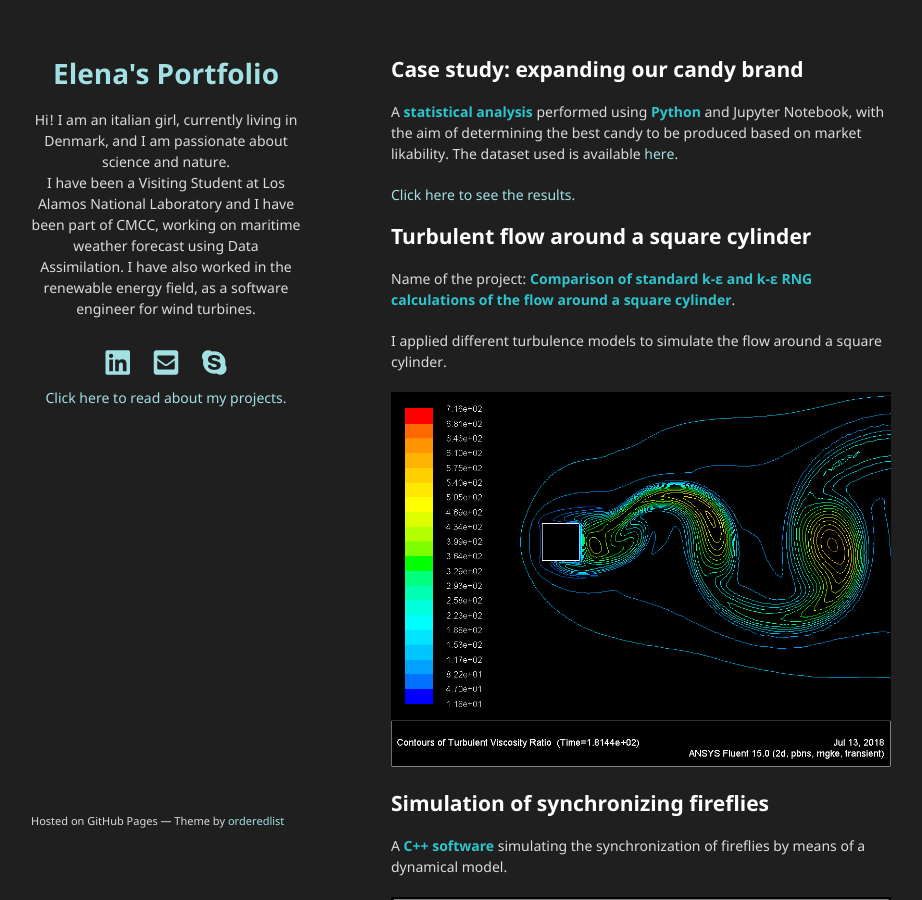
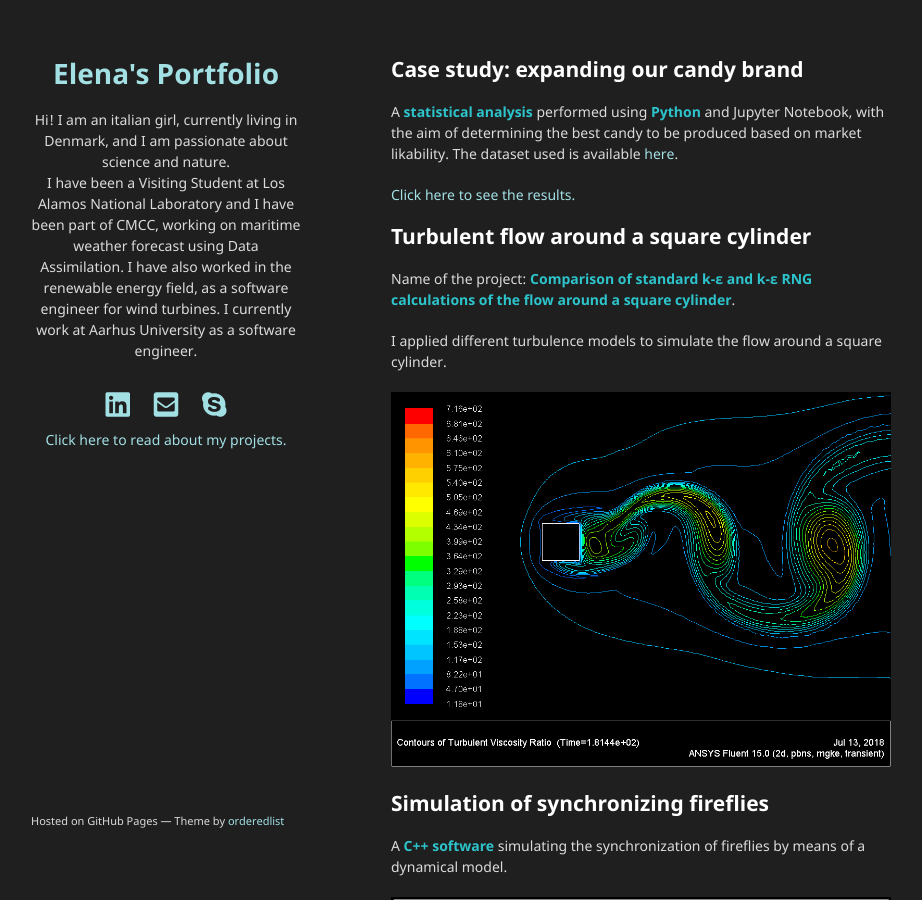
Before and after one commit to elenafini/elenafini.github.io, a Jekyll site: the page built from index.html, in a window 1280 px wide and 900 px high. Shown: the whole window, without its empty margins (179-1101 px from the left). Built offline with Jekyll 4.4.1, drawn with Linux system fonts in a browser that asks for light colours; the list of posts is cut into pages by our own code.

Commit message:
Update _config.yml

```diff
--- a/_config.yml
+++ b/_config.yml
@@ -8,6 +8,8 @@ description: |-
   working on maritime weather forecast using Data Assimilation.
 
   I have also worked in the renewable energy field, as a software engineer for wind turbines.
+
+  I currently work at Aarhus University as a software engineer.
 theme: jekyll-theme-minimal
 plugins:
 - jekyll-seo-tag
```
